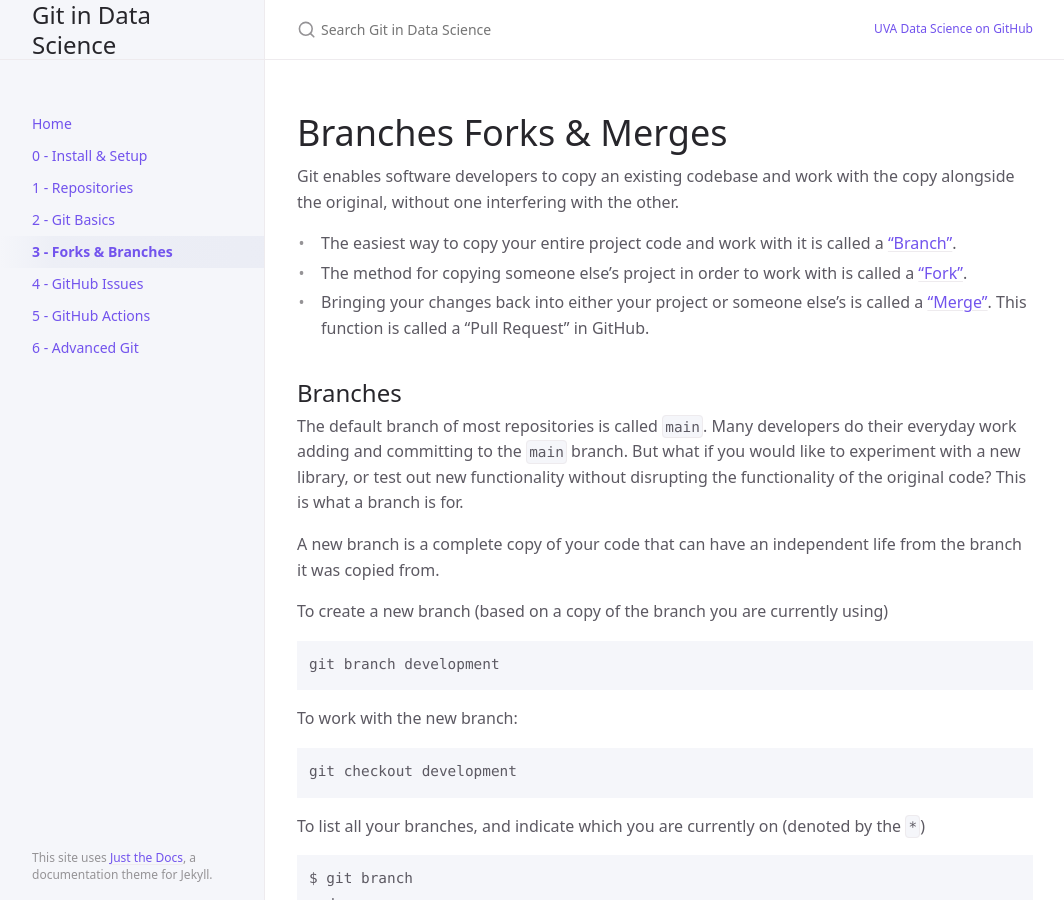
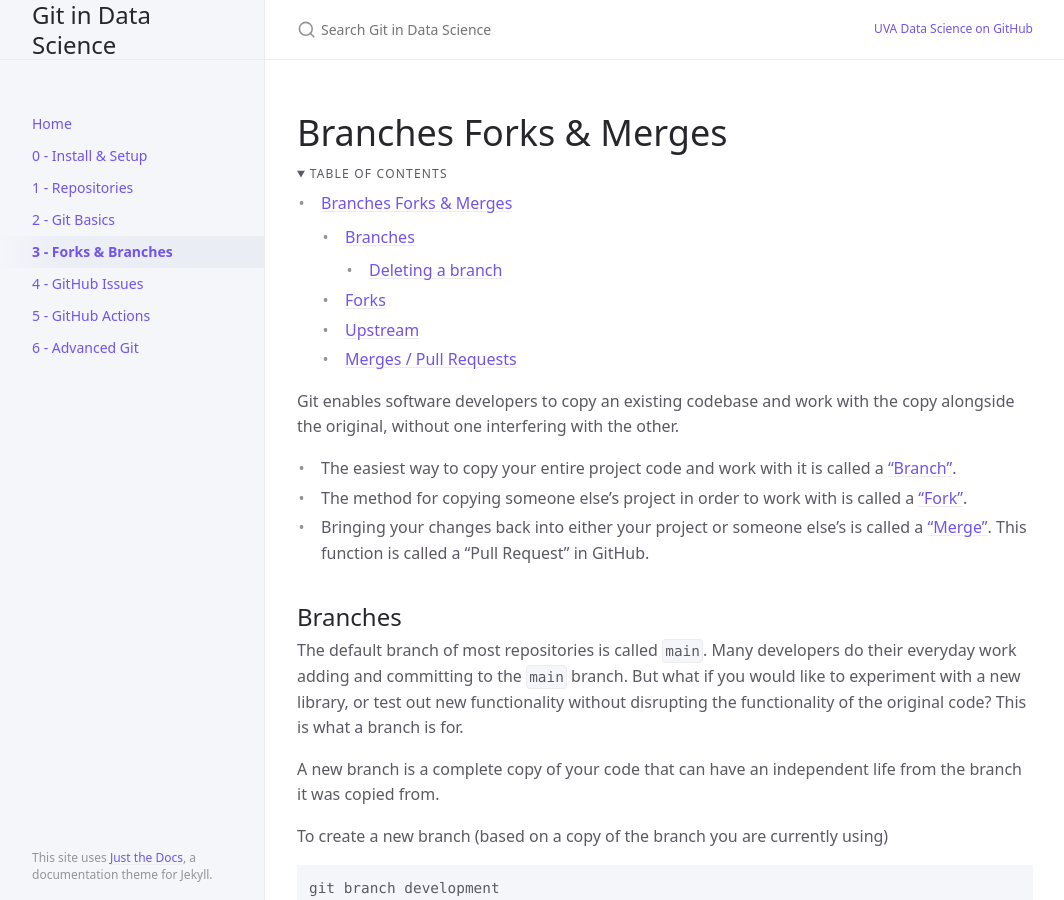
Before and after one commit to UVADS/git-basics, a Jekyll site: the page built from docs/forks-branches.md, in a window 1280 px wide and 900 px high. Shown: the whole window, without its empty margins (107-1171 px from the left). Built offline with Jekyll 4.4.1, drawn with Linux system fonts in a browser that asks for light colours; cached includes are drawn as plain includes.

Commit message:
Trying the other TOC stub

```diff
--- a/docs/forks-branches.md
+++ b/docs/forks-branches.md
@@ -4,6 +4,15 @@ title: 3 - Forks & Branches
 nav_order: 5
 ---
 # Branches Forks & Merges
+
+<details open markdown="block">
+  <summary>
+    Table of contents
+  </summary>
+  {: .text-delta }
+- TOC
+{:toc}
+</details>
 
 Git enables software developers to copy an existing codebase and work with the copy alongside the original, without one interfering with the other.
 
```
Also changed, not shown: docs/creating-repositories.md (+9 -0 lines).
